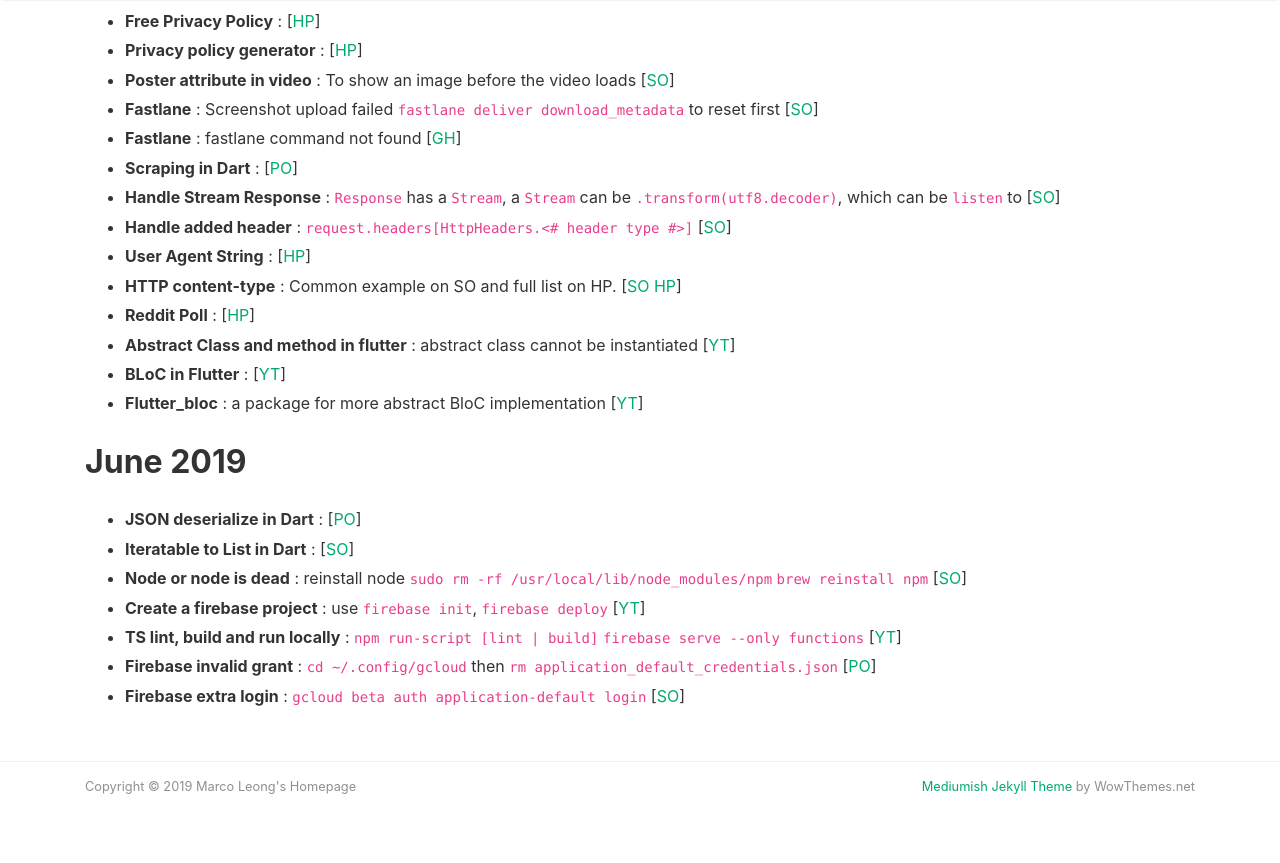
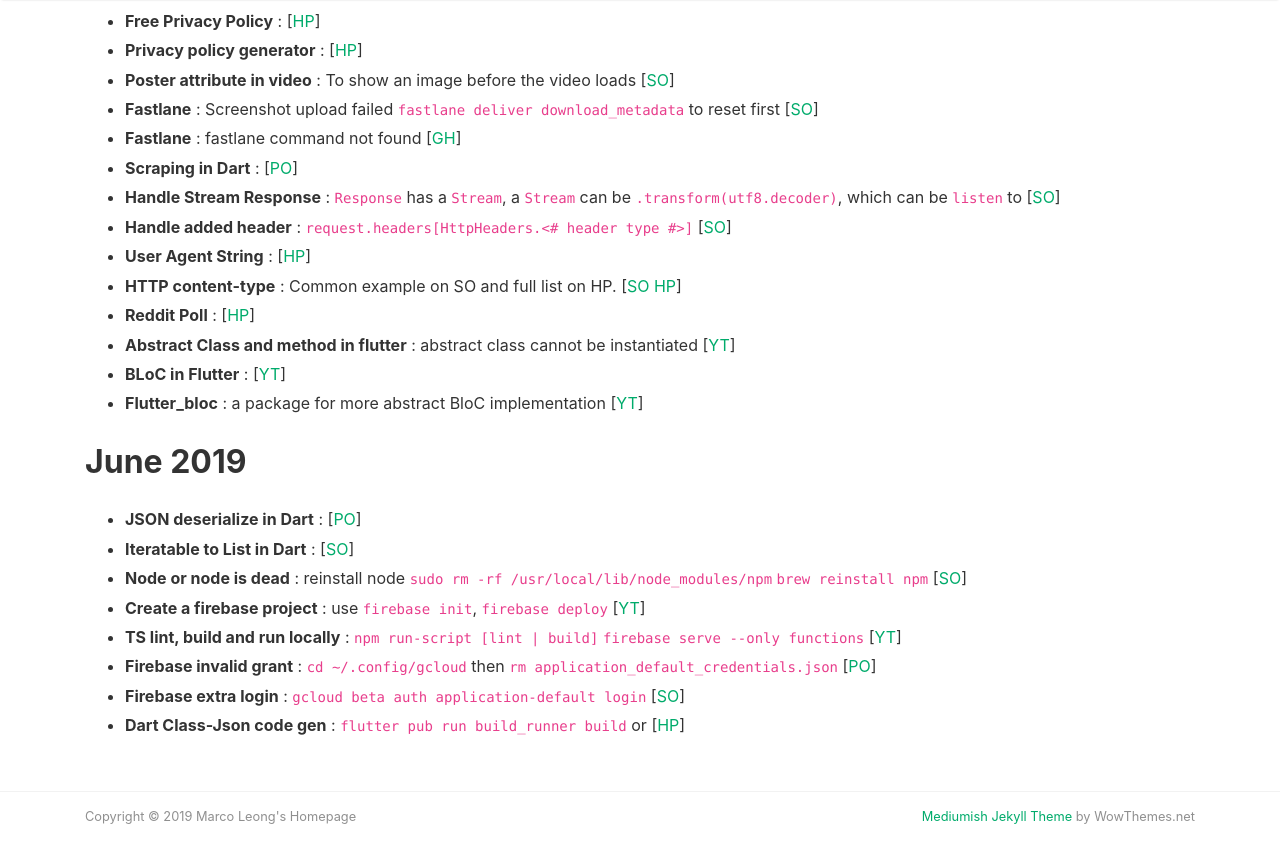
Before and after one commit to MarcoLeongDev/MarcoLeongDev.github.io, a Jekyll site: the page built from journey.md, in a window 1280 px wide and 900 px high, scrolled down 1772 px. Shown: the top 863 px of the window. Built offline with Jekyll 4.4.1, drawn with Linux system fonts in a browser that asks for light colours; nearby versions of some CDN libraries; our own code applies the rules of GitHub Pages for plain Markdown files.

Commit message:
Update journey.md

```diff
--- a/journey.md
+++ b/journey.md
@@ -57,6 +57,7 @@
 - **TS lint, build and run locally** : `npm run-script [lint | build]` `firebase serve --only functions` [[YT](https://www.youtube.com/watch?v=7IkUgCLr5oA)]
 - **Firebase invalid grant** : `cd ~/.config/gcloud` then `rm application_default_credentials.json` [[PO](https://github.com/firebase/firebase-functions/issues/121)]
 - **Firebase extra login** : `gcloud beta auth application-default login` [[SO](https://stackoverflow.com/questions/42043611/could-not-load-the-default-credentials-node-js-google-compute-engine-tutorial)]
+- **Dart Class-Json code gen** : `flutter pub run build_runner build` or [[HP](https://flutter.dev/docs/development/data-and-backend/json)]
 
 
 
```
